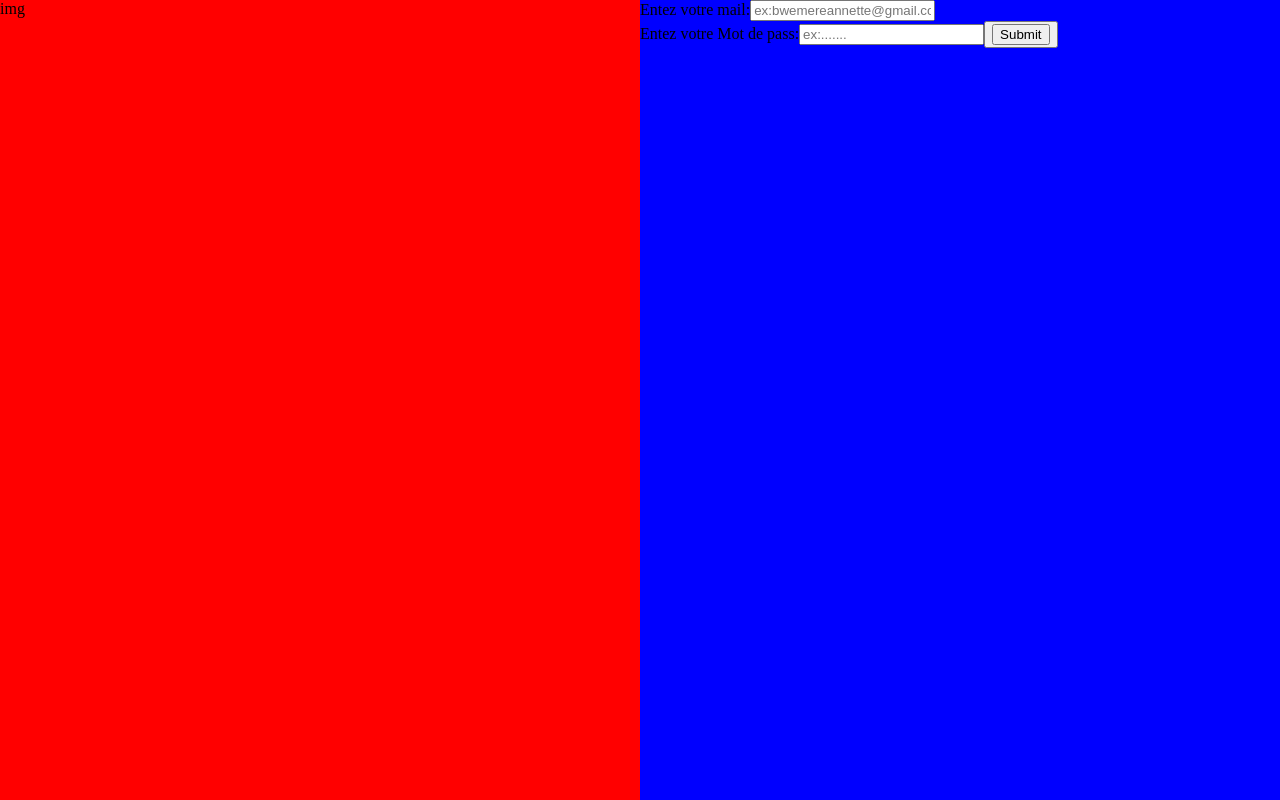
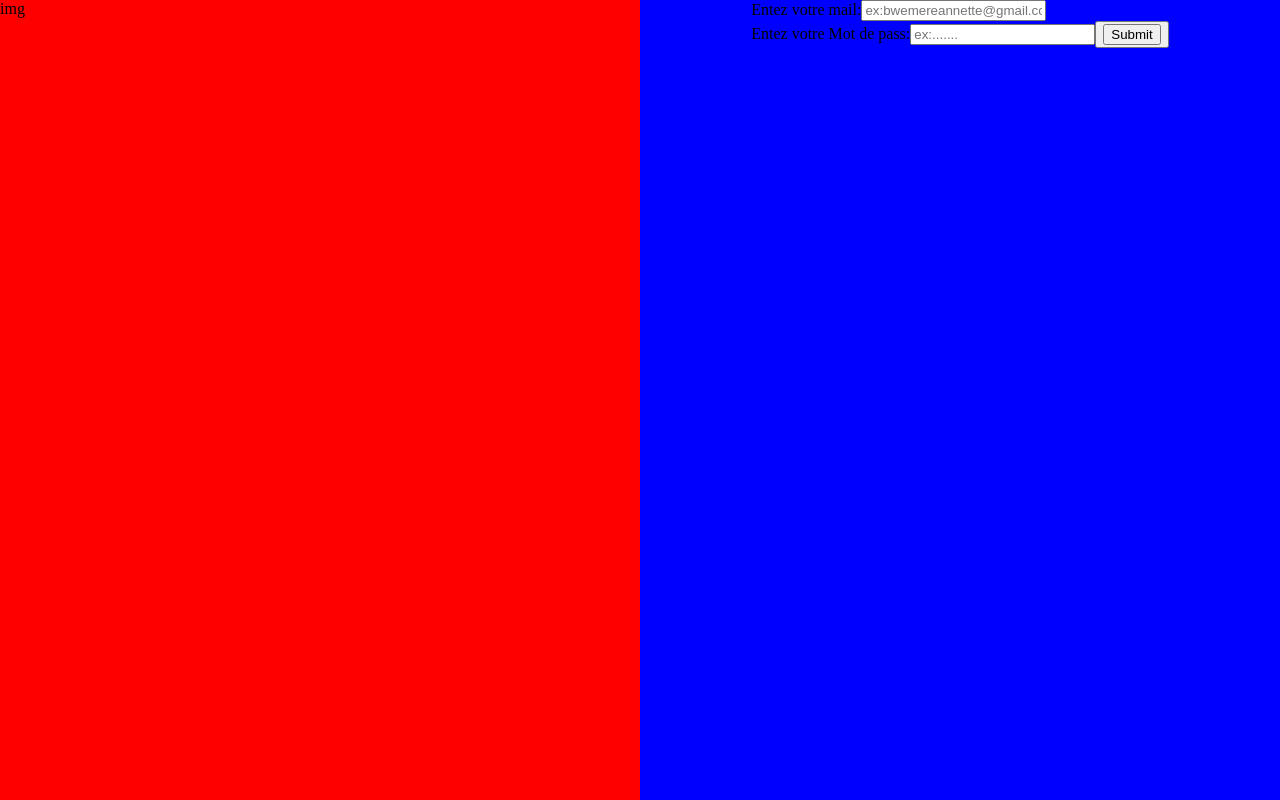
Before and after one commit to Annette-Bwemere-Salama/boinergeFontend, a React (Vite) app: page / in a window 1280 px wide. Built offline with nearby package versions, Linux system fonts and the light colour scheme.

Commit message:
style: arrangementForm

```diff
--- a/src/COMPONENT/login/login.css
+++ b/src/COMPONENT/login/login.css
@@ -15,7 +15,16 @@ background-color: red;
 }
 
 .blockFormulaire{
-
 width: 50%;
 background-color: blue;
+display: flex;
+flex-direction: column;
+align-items: center;
+
+
 }
+
+/* form{
+
+
+} */
```
